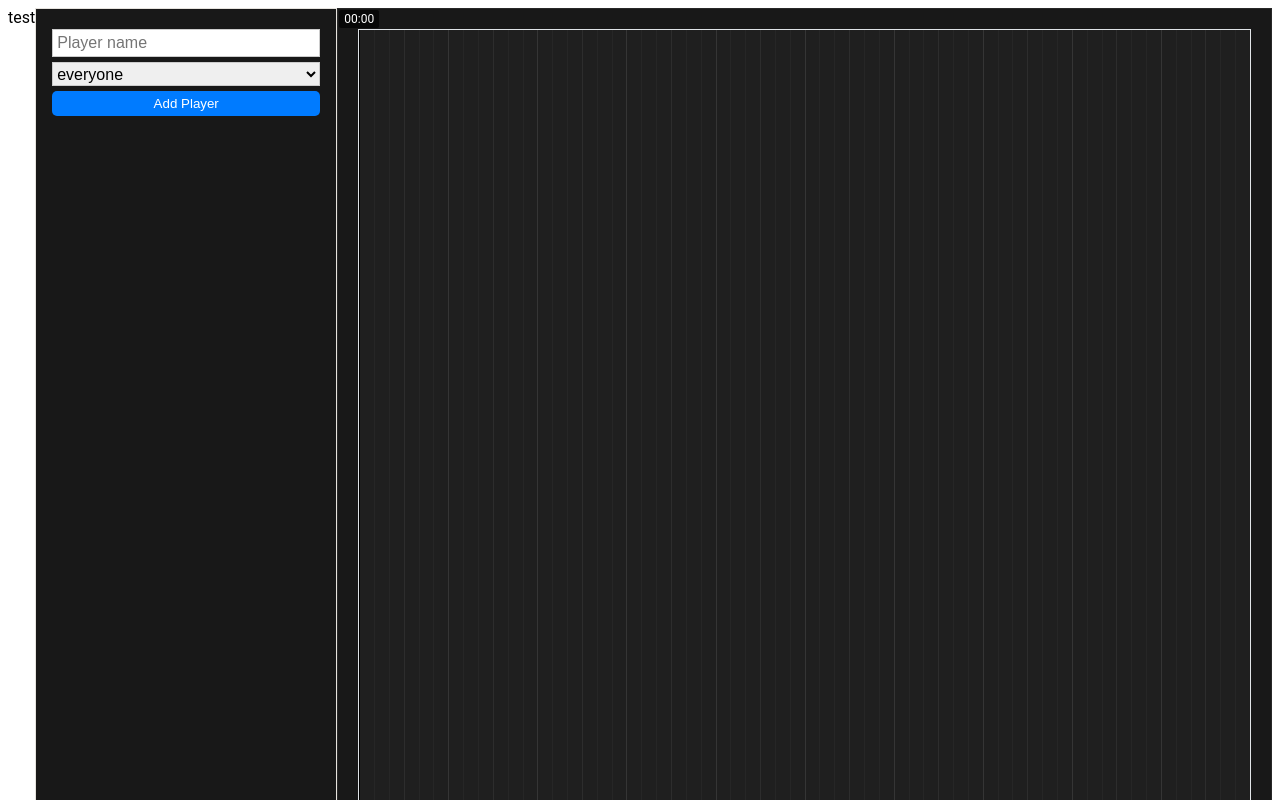
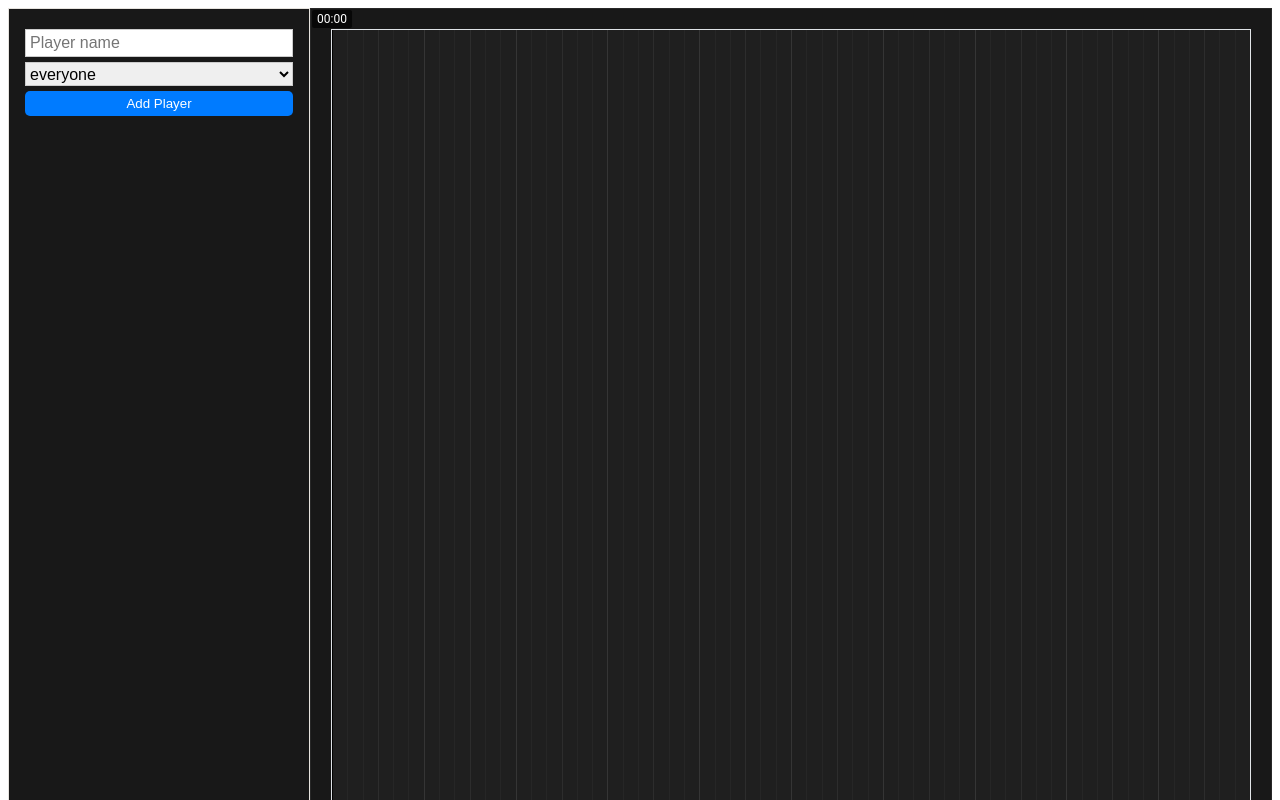
Before and after one commit to Rgornitzka/ViserioApp, a React (Create React App) app: page / in a window 1280 px wide. Shown: the top 800 px of the page. Built offline with nearby package versions, Linux system fonts and the light colour scheme.

Commit message:
dependency updates

```diff
--- a/src/App.js
+++ b/src/App.js
@@ -9,7 +9,6 @@ function App() {
 
   return (
     <div className = "container">
-      test
       <SidebarWrapper abilities={abilities} />
       <Timeline />
     </div>
```
Also changed, not shown: package.json (+5 -5 lines), 1 other file (tests, documents, lock files or other folders).
